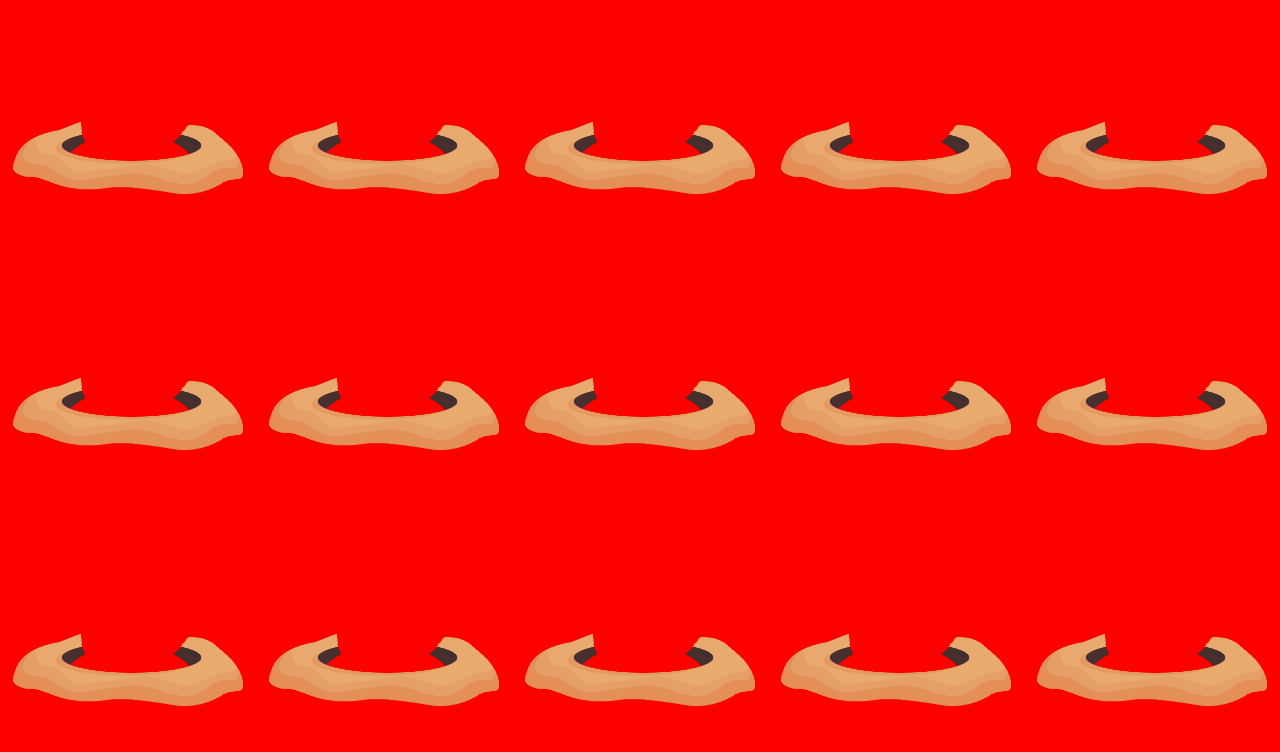
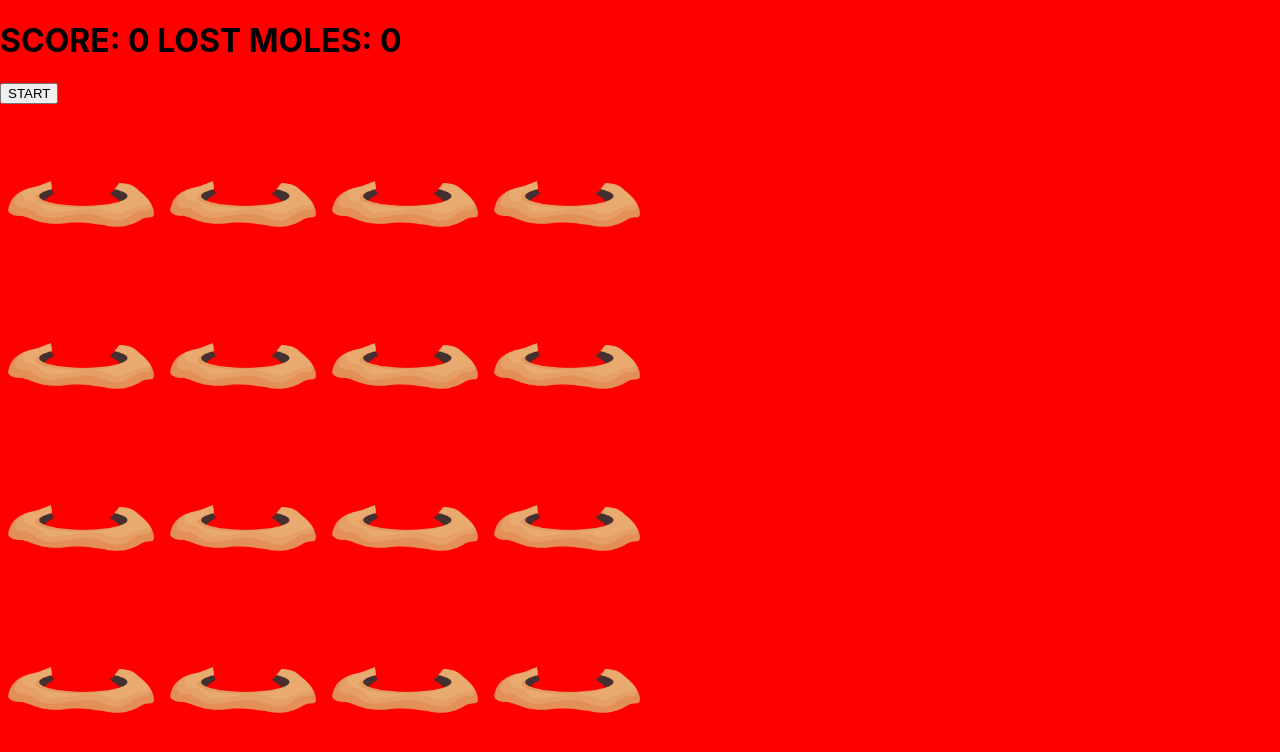
Before and after one commit to HectorRua/Whac-a-mole, a React (Create React App) app: page / in a window 1280 px wide. Shown: the top 752 px of the page. Built offline with nearby package versions, Linux system fonts and the light colour scheme.

Commit message:
Added basic game logic

```diff
--- a/src/App.tsx
+++ b/src/App.tsx
@@ -1,52 +1,11 @@
-import React, { useState } from "react";
-import Board from "./Board";
-import { GROUND, MOLE } from "./Board/Tile";
-import { LanguageProvider } from "./Providers/LanguageContext";
-import "./PRUEBA.css";
+import React from "react";
+import Game from "./Game";
 
-const boardWidth = 4;
-const boardHeight = 4;
-
-const createArray = (size: number, element: any) => {
-  return Array.from(Array(size)).map(() => element);
-};
-
-const createMatrix = (width: number, height: number, element: any) => {
-  const array = createArray(height, undefined);
-  return array.map(() => {
-    return createArray(width, element);
-  });
-};
 
 function App() {
-  const [matrix, setMatrix] = useState(createMatrix(5, 3, 0));
-
-  const boardMatrix = matrix.map((row) => {
-    return row.map((e) => {
-      return e === 0 ? GROUND : MOLE;
-    });
-  });
-
-  const handleClickBoard = (indexX: number, indexY: number) => {
-    const AAA = JSON.parse(JSON.stringify(matrix));
-    AAA[indexY][indexX] = 1 - AAA[indexY][indexX];
-    setMatrix(AAA);
-  };
-
-  const screenHeight = window.innerHeight;
-  const screenWidth = window.innerWidth;
 
   return (
-    <LanguageProvider>
-      <div>
-        <Board
-          boardMatrix={boardMatrix}
-          onClick={handleClickBoard}
-          width={screenWidth}
-          height={screenHeight}
-        />
-      </div>
-    </LanguageProvider>
+    <Game />
   );
 }
 
--- a/src/Board/Tile/index.tsx
+++ b/src/Board/Tile/index.tsx
@@ -1,8 +1,9 @@
-import React from "react";
+import React, { useMemo } from "react";
 import GROUND_IMG from "../../Assets/Img/ground.png";
 import MOLE_IMG from "../../Assets/Img/mole.png";
 import { useTexts } from "../../Hooks/useTexts";
 import { TEXTS } from "../../Languages";
+import "./tile.css"
 
 export type TileType = "GROUND" | "MOLE";
 export const GROUND: TileType = "GROUND";
@@ -24,11 +25,12 @@ const Tile: React.FC<TileProps> = ({
 	onClick,
 }) => {
 	const { getText } = useTexts();
-  const style: any = {
-    position: "absolute",
+	const style: any = useMemo(() => {
+		return {
 			top: indexY * size,
 			left: indexX * size,
-  };
+		}
+	}, [indexY, indexX, size])
 
 	const handleClick = () => {
 		onClick(indexX, indexY);
@@ -38,6 +40,7 @@ const Tile: React.FC<TileProps> = ({
 		<>
 			{value === GROUND && (
 				<img
+					className="tile"
 					src={GROUND_IMG}
 					alt={getText(TEXTS.GROUND)}
 					height={size}
@@ -48,6 +51,7 @@ const Tile: React.FC<TileProps> = ({
 			)}
 			{value === MOLE && (
 				<img
+					className="tile"
 					src={MOLE_IMG}
 					alt={getText(TEXTS.MOLE)}
 					height={size}
--- /dev/null
+++ b/src/Board/Tile/tile.css
@@ -0,0 +1,4 @@
+.tile {
+	position: absolute;
+
+  }
--- a/src/Board/index.tsx
+++ b/src/Board/index.tsx
@@ -14,7 +14,7 @@ const Board: React.FC<BoardProps> = ({
   width,
   height,
 }) => {
-  const rowsNumber = boardMatrix.length;
+  const rowsNumber =  boardMatrix.length;
   const columnsNumber = boardMatrix[0].length;
 
   const size = Math.min(
@@ -26,8 +26,9 @@ const Board: React.FC<BoardProps> = ({
     <div style={{ position: "relative" }}>
       {boardMatrix.map((row, indexY) => {
         return row.map((e, indexX) => {
-          return (
+         return (
             <Tile
+			  key={indexY+":"+indexX}
               size={size}
               value={e}
               indexX={indexX}
--- /dev/null
+++ b/src/Game.tsx
@@ -0,0 +1,120 @@
+import React, { useCallback, useEffect, useMemo, useRef, useState } from "react";
+import Board from "./Board";
+import { GROUND, MOLE, TileType } from "./Board/Tile";
+import { LanguageProvider } from "./Providers/LanguageContext";
+import { copyObject, createMatrix, createRange, getRandomInt, shuffleArray } from "./Utils/utils";
+import "./PRUEBA.css";
+
+function Game() {
+	const [boardWidth, setBoardWidth] = useState(4);
+	const [boardHeight, setBoardHeight] = useState(4);
+	const [boardMatrix, setBoardMatrix] = useState(createMatrix(boardWidth, boardHeight, GROUND));
+	const [score, setScore] = useState(0);
+	const [timerCycles, setTimerCycles] = useState(0);
+	const [lostMoles, setLostMoles] = useState({lastTimerCycle: 0, lostMoles: 0});
+	const [timer, setTimer] = useState<NodeJS.Timer | undefined>(undefined);
+
+	const handleClickBoard = useCallback((indexX: number, indexY: number) => {
+		const NewMatrix = copyObject(boardMatrix);
+		const tileValue = NewMatrix[indexY][indexX]
+		if (tileValue === MOLE) {
+			NewMatrix[indexY][indexX] = GROUND
+			setBoardMatrix(NewMatrix);
+			setScore(score + 10)
+		}
+	}, [boardMatrix]);
+
+	const clearBoardAndCountMoles = (boardMatrix: Array<Array<TileType>>) =>{
+		const rowsNumber = boardMatrix.length;
+		const columnsNumber = boardMatrix[0].length;
+		let molesCount = 0;
+
+		for(let j: number = 0; j<rowsNumber; j++){
+			for(let i: number = 0; i<columnsNumber; i++){
+				if (boardMatrix[j][i] === MOLE){
+					molesCount ++;
+					boardMatrix[j][i] = GROUND
+				}
+			}
+		}
+		return molesCount
+	}
+
+	const addRandomMole = () => {
+		setTimerCycles((newTimerCycles)=>{
+		console.log(JSON.stringify({newTimerCycles, timerCycles}))
+
+		setBoardMatrix(boardMatrix => {
+			const NewMatrix = copyObject(boardMatrix);
+			const lostMoles = clearBoardAndCountMoles(NewMatrix)
+
+			const rowsNumber = boardMatrix.length;
+			const columnsNumber = boardMatrix[0].length;
+
+			let range = createRange(0, (rowsNumber*columnsNumber)-1)
+			range = shuffleArray(range)
+
+			console.log(JSON.stringify(range))
+			//TODO: Añadir soporte para mas de un topo a la vez
+
+			const indexY = getRandomInt(0, rowsNumber -1)
+			const indexX = getRandomInt(0, columnsNumber - 1)
+			NewMatrix[indexY][indexX] = MOLE;
+
+
+			setLostMoles(oldLostMolesObject => {
+				if (oldLostMolesObject.lastTimerCycle < newTimerCycles){
+					return {
+						lastTimerCycle: newTimerCycles,
+						lostMoles: oldLostMolesObject.lostMoles + lostMoles
+					}
+				}else{
+					return oldLostMolesObject
+				}
+
+			})
+			return NewMatrix
+		});
+		return newTimerCycles + 1
+	})
+
+	}
+
+	const handleClickStart = useCallback(() => {
+		addRandomMole()
+		const timer = setInterval(() => {
+			addRandomMole()
+		}, 3000)
+		setTimer(timer)
+
+	}, [])
+
+	const handleClickStop = useCallback(() => {
+		clearInterval(timer)
+		setTimer(undefined)
+	}, [timer])
+
+
+	const screenHeight = window.innerHeight
+	const screenWidth = window.innerWidth
+
+	return (
+		<LanguageProvider>
+			<div>
+
+				<h1>SCORE: {score} LOST MOLES: {lostMoles.lostMoles}</h1>
+				{timer === undefined && <button onClick={handleClickStart}>START</button>}
+				{timer !== undefined && <button onClick={handleClickStop}>STOP</button>}
+				<Board
+					boardMatrix={boardMatrix}
+					onClick={handleClickBoard}
+					width={screenWidth}
+					height={screenHeight - 150}
+				/>
+
+			</div>
+		</LanguageProvider>
+	);
+}
+
+export default Game;
--- /dev/null
+++ b/src/Utils/utils.ts
@@ -0,0 +1,39 @@
+export const createArray = (size: number, element: any) => {
+	return Array.from(Array(size)).map(() => element);
+};
+
+export const createMatrix = (width: number, height: number, element: any) => {
+	const array = createArray(height, undefined);
+	return array.map(() => {
+		return createArray(width, element);
+	});
+};
+
+export const copyObject = (object: any) => {
+	return JSON.parse(JSON.stringify(object));;
+};
+
+//Min and max number inclusives
+export const getRandomInt = (min: number, max: number) => {
+    return Math.floor(Math.random() * (max - min + 1)) + min;
+}
+
+export const shuffleArray = (array: Array<any>) =>{
+	const copyArray = copyObject(array)
+	const newArray = []
+	while( copyArray.length > 0 ){
+		const index = getRandomInt(0, copyArray.length -1)
+		const element = copyArray.splice(index,1)[0]
+		newArray.push(element);
+	}
+	return newArray
+}
+
+// Create array range (min and max inclusives)
+export const createRange = (min: number, max: number)=>{
+	const result = []
+	for (let i: number = min; i<= max; i++){
+		result.push(i)
+	}
+	return result
+}
```
Lines whose indentation alone changed are shown as unchanged.
